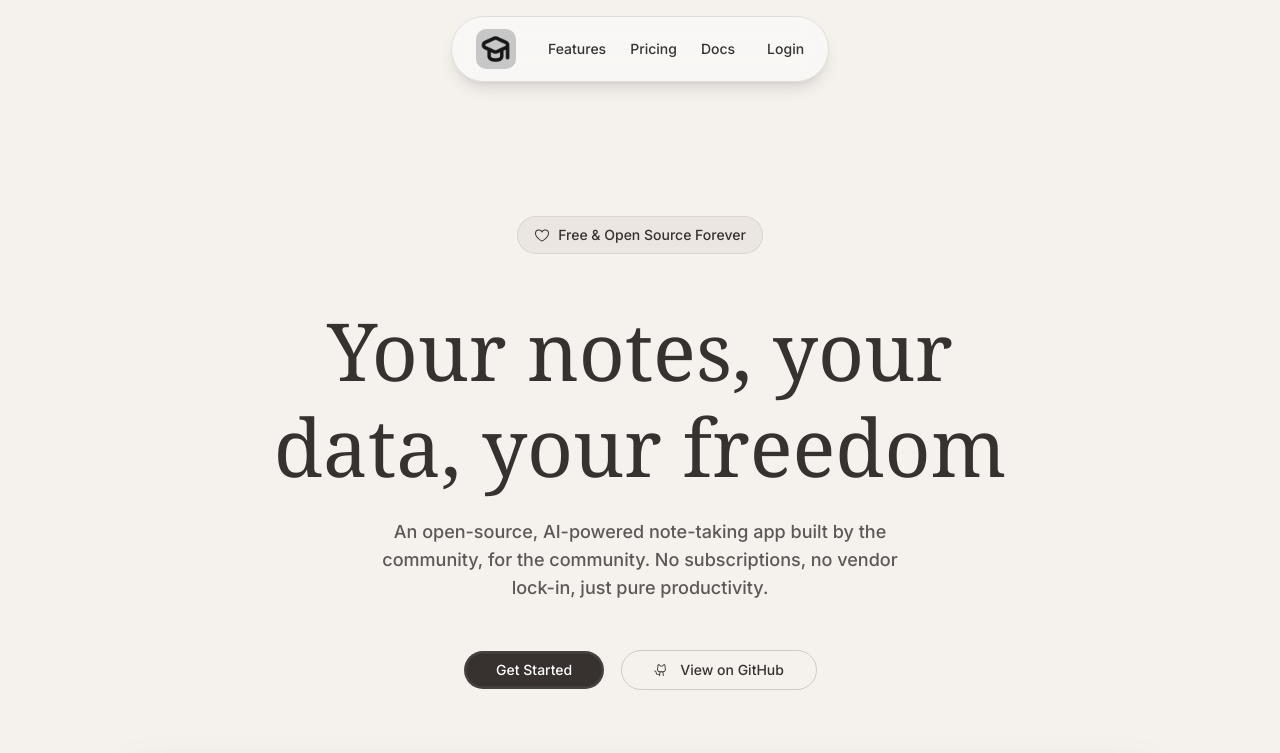
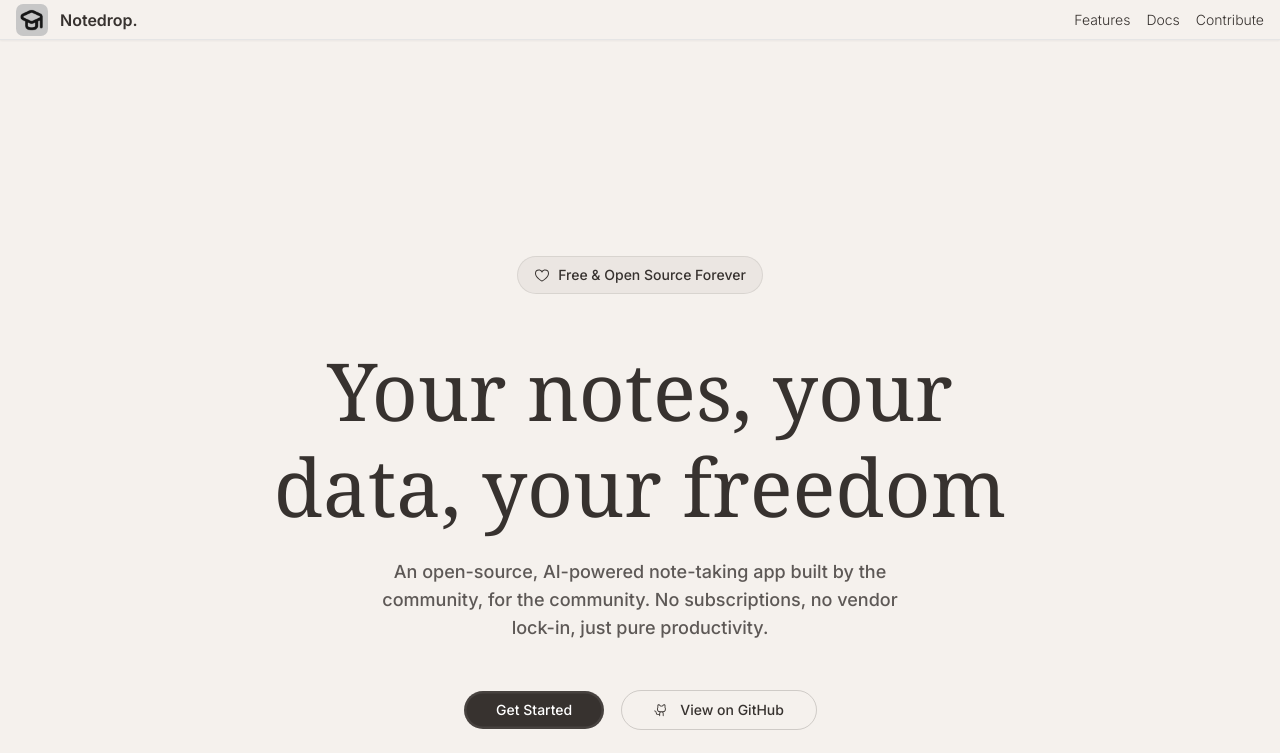
Before and after one commit to Notedrop-App/frontend, a Next.js app: page / in a window 1280 px wide. Shown: the top 753 px of the page. Built offline with nearby package versions, Linux system fonts and the light colour scheme.

Commit message:
Feat: change header, update logo in dashboard-preview

```diff
--- a/components/ui/dashboard-preview.tsx
+++ b/components/ui/dashboard-preview.tsx
@@ -1,6 +1,8 @@
 "use client";
 
 import { Button } from "@/components/ui/button";
+import Image from "next/image";
+import logo from "@/public/favicon.jpg";
 import {
   FileText,
   Star,
@@ -108,9 +110,7 @@ export function DashboardPreview() {
             <div className="w-64 bg-gradient-to-b from-[#fbfaf9] to-[#f5f1ed] border-r border-[#e0dedb] flex flex-col">
               <div className="p-6 border-b border-[#e0dedb]">
                 <div className="flex items-center gap-2 mb-4">
-                  <div className="w-8 h-8 bg-[#37322f] rounded-lg flex items-center justify-center text-white font-bold">
-                    N
-                  </div>
+                  <Image src={logo} className="h-8 w-8 rounded-lg" alt="logo" />
                   <span className="text-lg font-semibold text-[#37322f]">
                     Notedrop
                   </span>
--- a/components/ui/header.tsx
+++ b/components/ui/header.tsx
@@ -2,45 +2,39 @@
 
 import logo from "@/public/favicon.jpg";
 import Image from "next/image";
+import Link from "next/link";
 
 export function Header() {
   return (
-    <header className="fixed top-4 left-1/2 -translate-x-1/2 z-50 w-auto">
-      <nav className="flex items-center justify-between gap-8 px-6 py-3 bg-[#faf9f7]/80 backdrop-blur-md border border-[#e0dedb] rounded-full shadow-lg">
-        <div className="flex items-center space-x-8">
+    <header className="w-full bg-[#f5f1ed] h-10 p-4 flex flex-row items-center border-b border-[#37322f]-90 shadow-xs">
+      <nav className="flex flex-row  flex-wrap justify-between mx-auto container items-center">
         <div
-            className="text-[#37322f] font-semibold text-lg flex flex-row items-center justify-center"
+          className="flex items-center flex-row space-x-3 cursor-pointer"
           onClick={() => (window.location.href = "/")}
         >
-            <Image src={logo} className="w-10 h-10 rounded-xl" alt="logo" />
+          <Image src={logo} className="h-8 w-8 rounded-lg" alt="logo" />
+          <p className="font-semibold text-[#37322f]">Notedrop.</p>
         </div>
-          <div className="hidden md:flex items-center space-x-6">
-            <a
-              href="/features"
-              className="text-[#37322f] hover:text-[#37322f]/80 text-sm font-medium transition-colors"
+        <div className="items-center space-x-4 font-light text-[#37322f] text-sm ">
+          <Link
+            href="features"
+            className="underline-none hover:underline underline-offset-3"
           >
             Features
-            </a>
-            <a
-              href="/pricing"
-              className="text-[#37322f] hover:text-[#37322f]/80 text-sm font-medium transition-colors"
-            >
-              Pricing
-            </a>
-            <a
-              href="/docs"
-              className="text-[#37322f] hover:text-[#37322f]/80 text-sm font-medium transition-colors"
+          </Link>
+          <Link
+            href="Docs"
+            className="underline-none hover:underline underline-offset-3"
           >
             Docs
-            </a>
+          </Link>
+          <Link
+            href="https://github.com/Notedrop-App"
+            className="underline-none hover:underline underline-offset-3"
+          >
+            Contribute
+          </Link>
         </div>
-        </div>
-        <a
-          href="/login"
-          className="text-[#37322f] hover:text-[#37322f]/80 text-sm font-medium transition-colors"
-        >
-          Login
-        </a>
       </nav>
     </header>
   );
```
Lines whose indentation alone changed are shown as unchanged.
